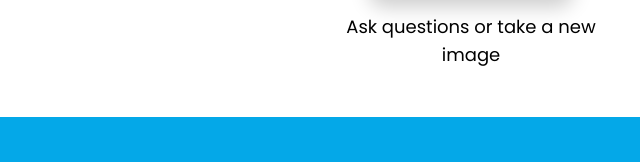
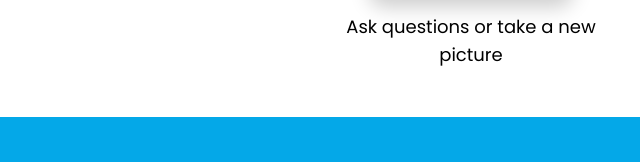
Before and after one commit to jonurcelay/phototour_ai_landing, a plain HTML site: page public/index.html in a window 1280 px wide. Shown: the part 908-1070 px from the top of the page, 640-1280 px from the left. Drawn offline with nearby package versions, Linux system fonts and the light colour scheme.

```diff
--- a/public/index.html
+++ b/public/index.html
@@ -64,7 +64,7 @@
         </div>
         <div class="text-center" data-aos="fade-up" data-aos-delay="600">
           <img src="assets/Question_page.png" alt="Screenshot 4" class="screenshot mx-auto mb-4 w-3/4 md:w-2/3">
-          <p class="text-lg text-04a8e8">Ask questions or take a new image</p>
+          <p class="text-lg text-04a8e8">Ask questions or take a new picture</p>
         </div>
       </div>
     </div>
```
